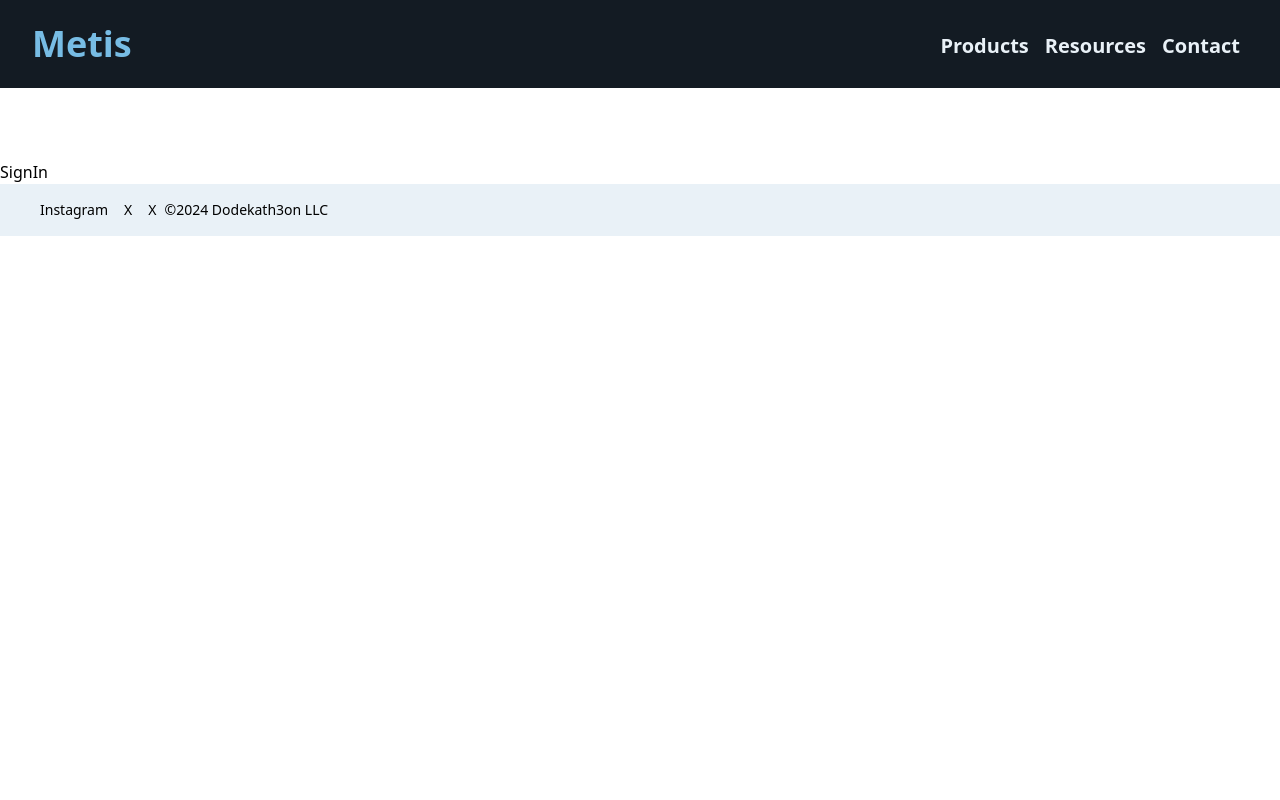
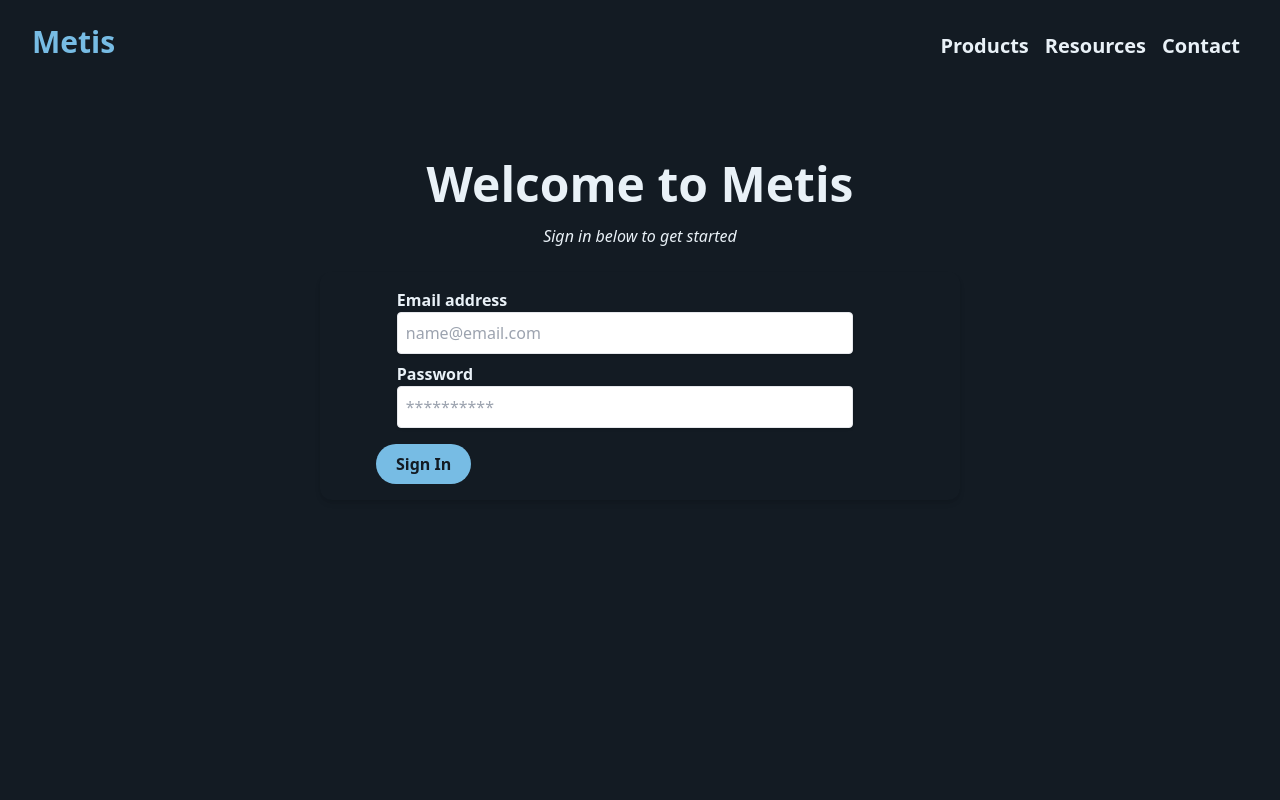
Before and after one commit to Dodekath3on/metis, a React (Vite) app: page /sign_in in a window 1280 px wide. Shown: the top 800 px of the page. Built offline with nearby package versions, Linux system fonts and the light colour scheme.

Commit message:
developing sign in form

```diff
--- a/src/components/forms/ContactForm.jsx
+++ b/src/components/forms/ContactForm.jsx
@@ -2,7 +2,24 @@ import React from 'react'
 
 function ContactForm() {
   return (
-    <div>ContactForm</div>
+    <>
+      <form className='bg-secondary text-primary shadow-md rounded px-8 pt-8 pb-12'>
+        <h2 className='text-2xl pb-4'>Reach our team</h2>
+        <div className='px-4'>
+          <label className='block' htmlFor="first_name">First Name <p className='inline text-red-400'>*</p></label>
+          <input className='block shadow appearance-none border rounded w-3/4 px-2 py-2 mb-2' placeholder='e.g., John' type="text" />
+          <label className='block' htmlFor="email">Last Name <p className='inline text-red-400'>*</p></label>
+          <input className='block shadow border rounded w-3/4 px-2 py-2 mb-2' placeholder='Smith' type="text" />
+          <label className='block' htmlFor="last_name">Email <p className='inline text-red-400'>*</p></label>
+          <input className='block shadow border rounded w-3/4 px-2 py-2 mb-2' placeholder='Smith' type="text" />
+          <label className='block' htmlFor="last_name">Job Titles</label>
+          <input className='block shadow border rounded w-3/4 px-2 py-2 mb-2' placeholder='Mr. Manager' type="email" />
+          <label className='block' htmlFor="last_name">What can we help you with? <p className='inline text-red-400'>*</p></label>
+          <input className='block shadow border rounded w-3/4 px-2 pt-2 pb-20 mb-2' placeholder='Tell us about your quesiton here...' type="text" />
+        </div>
+      </form>
+      <p className='text-center text-xs text-secondary pt-2'>&copy;2024 Dodekath3on LLC. All rights reserved.</p>
+    </>
   )
 }
 
--- a/src/components/forms/SignInForm.jsx
+++ b/src/components/forms/SignInForm.jsx
@@ -2,7 +2,17 @@ import React from 'react'
 
 function SignInForm() {
   return (
-    <div>SignInForm</div>
+    <>
+      <form className='text-secondary shadow-md rounded-xl px-2 py-4'>
+        <div className='px-2'>
+          <label className='block font-semibold pl-[10%]' htmlFor="first_name">Email address</label>
+          <input className='block text-primary shadow appearance-none border rounded w-3/4 px-2 py-2 mx-[10%] mb-2' placeholder='name@email.com' type="email" />
+          <label className='block font-semibold pl-[10%]' htmlFor="email">Password</label>
+          <input className='block text-primary shadow border rounded w-3/4 px-2 py-2 mb-4 mx-[10%]' id='password' placeholder='**********' type="password" />
+          <button className='bg-accent text-primary font-bold px-5 py-2 rounded-full ml-10'>Sign In</button>
+        </div>
+      </form>
+    </>
   )
 }
 
--- a/src/components/navigation/Navbar.jsx
+++ b/src/components/navigation/Navbar.jsx
@@ -4,7 +4,7 @@ import NavDesktop from './NavDesktop'
 function Navbar() {
   return (
     <header className='flex fixed justify-between px-8 py-6 bg-primary text-secondary w-full'>
-      <a href='/' className='text-4xl font-bold text-accent'>Metis</a>
+      <a href='/' className='text-3xl font-bold text-accent'>Metis</a>
       <NavDesktop />
       {/* TODO: Add <NavMobile /> */}
     </header>
--- a/src/pages/general/Contact.jsx
+++ b/src/pages/general/Contact.jsx
@@ -1,32 +1,18 @@
 import React from 'react'
+import ContactForm from '../../components/forms/ContactForm'
 
 function Contact() {
   return (
     <main className='pt-40 pl-4 pr-8 bg-primary grid grid-cols-2'>
+      {/* TODO: Update styling to to be responsive, Desktop vs Mobile */}
       <section className='w-full px-4 pb-[113%]'>
         <h2 className='text-4xl text-secondary pb-2'>Have questions?</h2>
         <p className='text-md text-secondary py-2'>Fill out your information and someone from our team will get back to you as soon as we can.</p>
         <p className='text-md text-secondary py-2'>Check out our <a className='underline' href='#'>FAQ</a> page to see some already answered questions.</p>
       </section>
-      <section lassName='px-8'>
+      <section className='px-8'>
         {/* TODO: Update Contact Form */}
-        <form className='bg-secondary text-primary shadow-md rounded px-8 py-8 pb-18'>
-          <h2 className='text-2xl pb-4'>Reach our team</h2>
-          <div className='px-4'>
-            <label className='block' htmlFor="first_name">First Name <p className='inline text-red-400'>*</p></label>
-            <input className='block shadow appearance-none border rounded w-3/4 px-2 py-2 mb-2' placeholder='e.g., John' type="text" />
-            <label className='block' htmlFor="email">Last Name <p className='inline text-red-400'>*</p></label>
-            <input className='block shadow border rounded w-3/4 px-2 py-2 mb-2' placeholder='Smith' type="text" />
-            <label className='block' htmlFor="last_name">Email <p className='inline text-red-400'>*</p></label>
-            <input className='block shadow border rounded w-3/4 px-2 py-2 mb-2' placeholder='Smith' type="text" />
-            <label className='block' htmlFor="last_name">Job Titles</label>
-            <input className='block shadow border rounded w-3/4 px-2 py-2 mb-2' placeholder='Mr. Manager' type="email" />
-            <label className='block' htmlFor="last_name">What can we help you with? <p className='inline text-red-400'>*</p></label>
-            <input className='block shadow border rounded w-3/4 px-2 pt-2 pb-20 mb-2' placeholder='Tell us about your quesiton here...' type="text" />
-          </div>
-
-        </form>
-        <p className='text-center text-xs text-secondary pt-2'>&copy;2024 Dodekath3on LLC. All rights reserved.</p>
+        <ContactForm />
       </section>
     </main>
   )
--- a/src/pages/general/SignIn.jsx
+++ b/src/pages/general/SignIn.jsx
@@ -1,8 +1,19 @@
 import React from 'react'
+import SignInForm from '../../components/forms/SignInForm'
 
 function SignIn() {
   return (
-    <div className='pt-40'>SignIn</div>
+    <main className='pt-40 bg-primary'>
+    {/* TODO: Update styling to to be responsive, Desktop vs Mobile */}
+    <section className='w-full text-center pb-4 px-4'>
+      <h2 className='text-5xl text-secondary font-bold pb-2'>Welcome to Metis</h2>
+      <p className='text-md italic text-secondary py-2'>Sign in below to get started</p>
+    </section>
+    <section className='px-[25%] pb-[34.5%]'>
+      {/* TODO: Update Sign In Form */}
+      <SignInForm />
+    </section>
+  </main>
   )
 }
 
```
